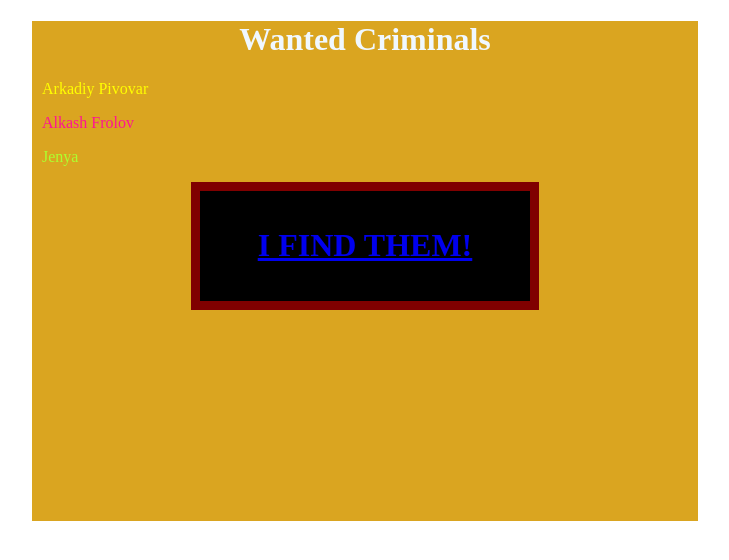
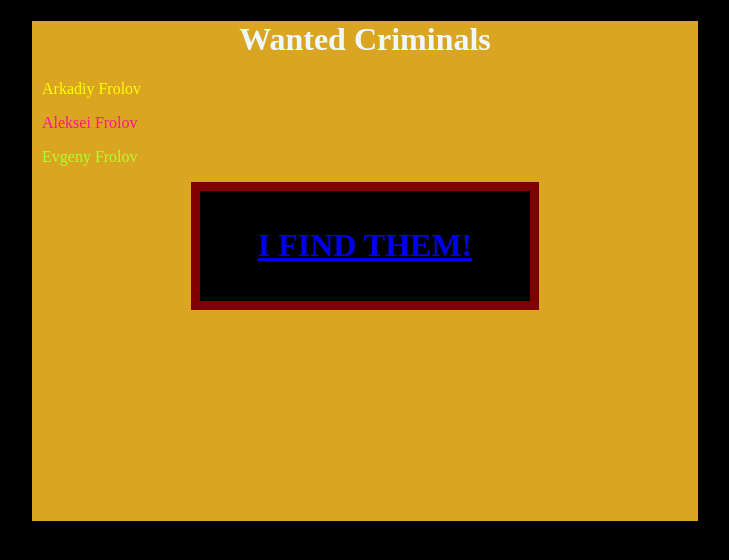
Before and after one commit to JustJenya/IsItRealyNecessary, a plain HTML site: page Sadalbaran — copy/index.html in a window 1280 px wide. Shown: the whole page, without its empty margins (275-1004 px from the left). Drawn offline with Linux system fonts and the light colour scheme.

Commit message:
Add files via upload

```diff
--- a/Sadalbaran — copy/index.html
+++ b/Sadalbaran — copy/index.html
@@ -13,10 +13,10 @@
 
    <h1 class="whi">
 Wanted Criminals</h1>
-    <p class= "dd" > Arkadiy Pivovar
+    <p class= "dd" > Arkadiy Frolov
     </p>
-    <p id = "cc" >Alkash Frolov </p>
-    <p class= "dt">Jenya</p>
+    <p id = "cc" >Aleksei Frolov </p>
+    <p class= "dt">Evgeny Frolov</p>
     <div  class= "button" > <h1><a href="https://en.wikipedia.org/wiki/Main_Page">I FIND THEM!</a></h1> </div>
 
     </div>
--- a/Sadalbaran — copy/main.css
+++ b/Sadalbaran — copy/main.css
@@ -21,7 +21,7 @@ text-align: left;
      background: #DAA520;
     margin: 0  auto;
 }
-.html{background-image: url(fire.jpg)}
+.html{background: black}
 .whi{color: aliceblue; text-align: center;}
 .title {
 width 100%}
```
